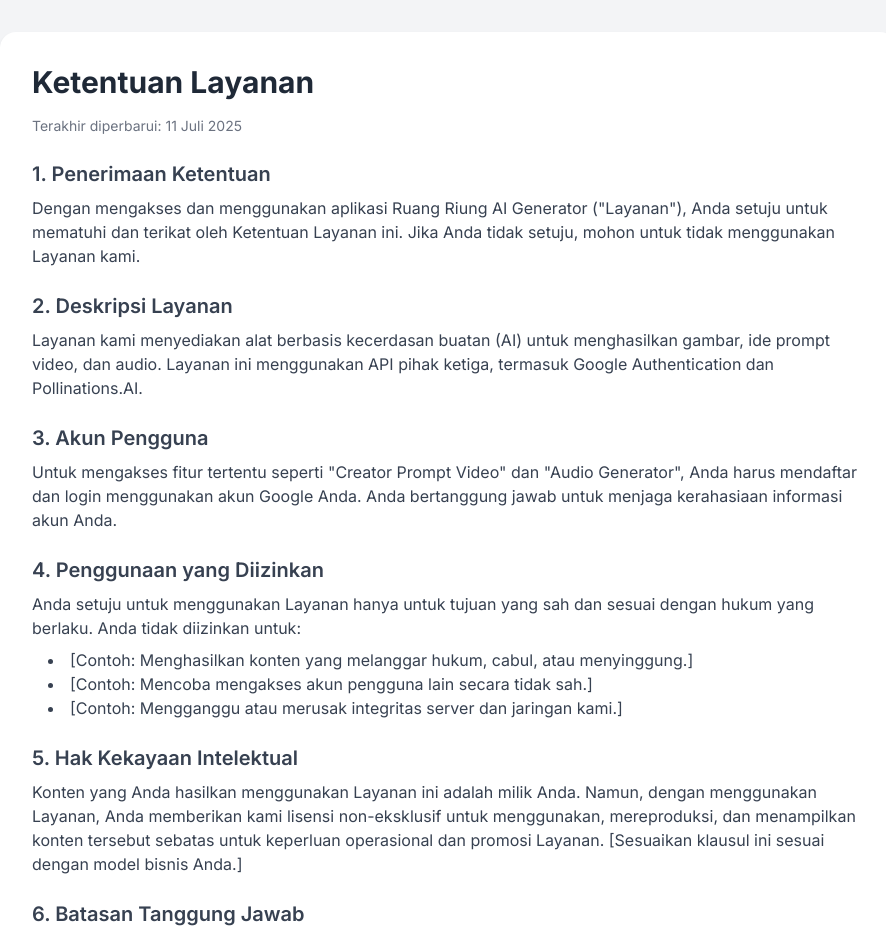
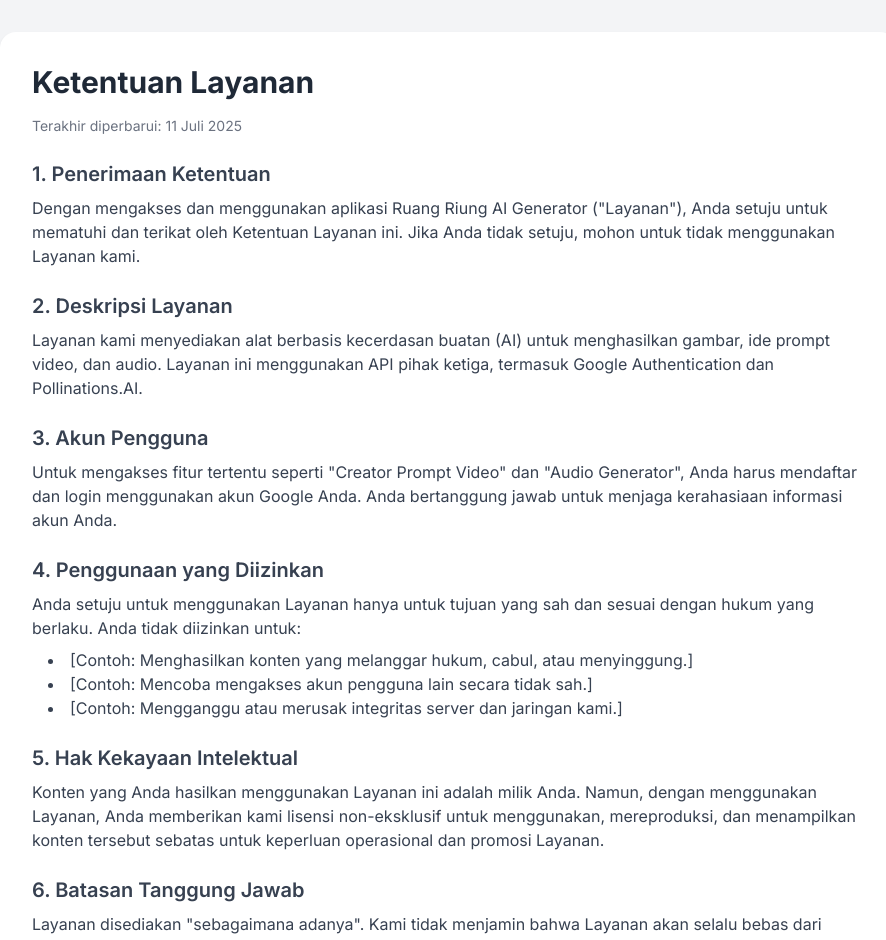
Before and after one commit to ruangriung/ruangriung-generator-app, a Next.js app: page /ketentuan-layanan in a window 1280 px wide. Shown: the top 940 px of the page, without its empty margins (192-1078 px from the left). Built offline with nearby package versions, Linux system fonts and the light colour scheme.

Commit message:
update term

```diff
--- a/app/kebijakan-privasi/page.tsx
+++ b/app/kebijakan-privasi/page.tsx
@@ -1,7 +1,7 @@
 import { Metadata } from 'next';
 
 export const metadata: Metadata = {
-  title: 'Kebijakan Privasi - Ruang Riung',
+  title: 'Kebijakan Privasi - RuangRiung Generator',
 };
 
 export default function KebijakanPrivasiPage() {
--- a/app/ketentuan-layanan/page.tsx
+++ b/app/ketentuan-layanan/page.tsx
@@ -48,7 +48,7 @@ export default function KetentuanLayananPage() {
           <section>
             <h2 className="text-xl font-semibold mb-2">5. Hak Kekayaan Intelektual</h2>
             <p>
-              Konten yang Anda hasilkan menggunakan Layanan ini adalah milik Anda. Namun, dengan menggunakan Layanan, Anda memberikan kami lisensi non-eksklusif untuk menggunakan, mereproduksi, dan menampilkan konten tersebut sebatas untuk keperluan operasional dan promosi Layanan. [Sesuaikan klausul ini sesuai dengan model bisnis Anda.]
+              Konten yang Anda hasilkan menggunakan Layanan ini adalah milik Anda. Namun, dengan menggunakan Layanan, Anda memberikan kami lisensi non-eksklusif untuk menggunakan, mereproduksi, dan menampilkan konten tersebut sebatas untuk keperluan operasional dan promosi Layanan.
             </p>
           </section>
 
--- a/package.json
+++ b/package.json
@@ -12,10 +12,10 @@
     "lucide-react": "^0.525.0",
     "next": "15.3.5",
     "next-auth": "^4.24.11",
+    "next-pwa": "^5.6.0",
     "nodemailer": "^6.10.1",
     "react": "^19.0.0",
     "react-dom": "^19.0.0",
-    "next-pwa": "^5.9.0",
     "react-hot-toast": "^2.4.1"
   },
   "devDependencies": {
```
Also changed, not shown: 1 other file (tests, documents, lock files or other folders).
